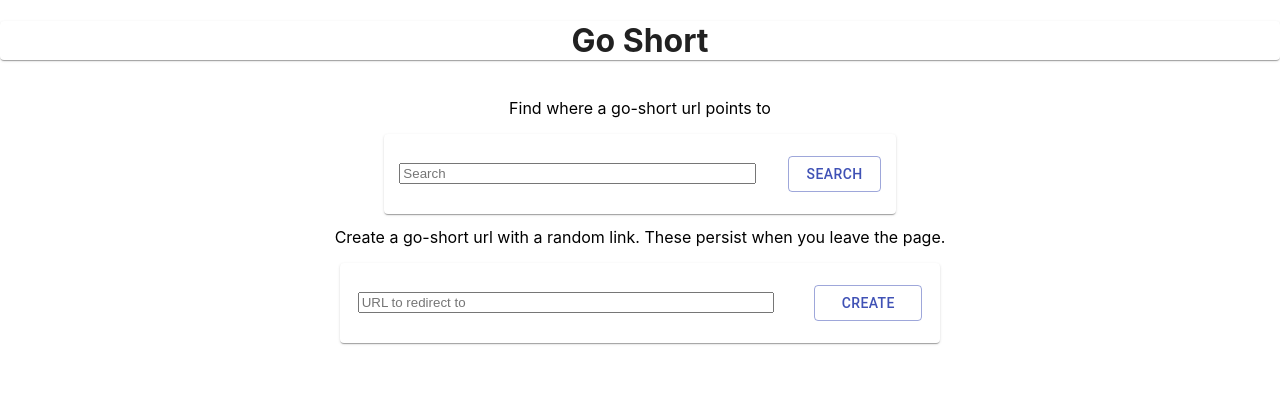
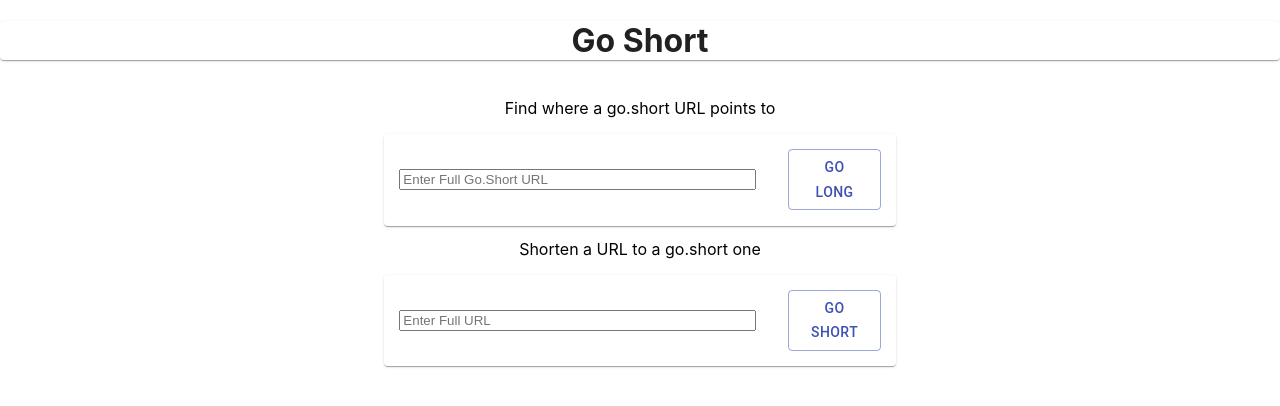
Before and after one commit to matg94/goshort, a React (Create React App) app in the folder frontend/: page / in a window 1280 px wide. Shown: the top 406 px of the page. Built offline with nearby package versions, Linux system fonts and the light colour scheme.

Commit message:
Changed descriptions to fit better

```diff
--- a/frontend/src/components/Toolbox.jsx
+++ b/frontend/src/components/Toolbox.jsx
@@ -11,8 +11,16 @@ function Toolbox() {
         direction="column"
         alignItems="center"
         justify="center">
-            <TextBoxAction description="Find where a go-short url points to" submitURL="golong" placeholder="Search" buttonText="Search"></TextBoxAction>
-            <TextBoxAction description="Create a go-short url with a random link. These persist when you leave the page." submitURL="goshort" placeholder="URL to redirect to" buttonText="Create"></TextBoxAction>
+            <TextBoxAction
+              description="Find where a go.short URL points to"
+              submitURL="golong"
+              placeholder="Enter Full Go.Short URL"
+              buttonText="GO LONG"></TextBoxAction>
+            <TextBoxAction
+              description="Shorten a URL to a go.short one"
+              submitURL="goshort"
+              placeholder="Enter Full URL"
+              buttonText="GO SHORT"></TextBoxAction>
     </Grid>
   );
 }
```
